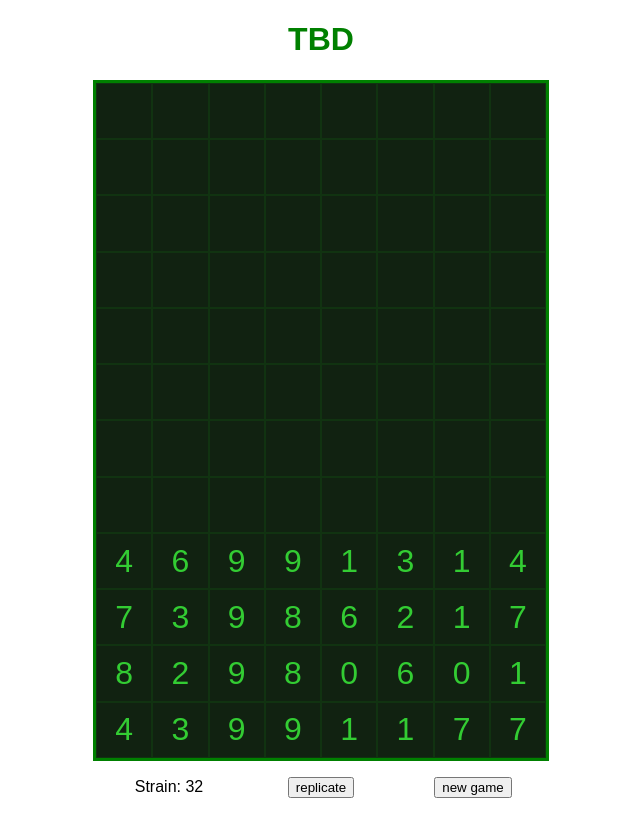
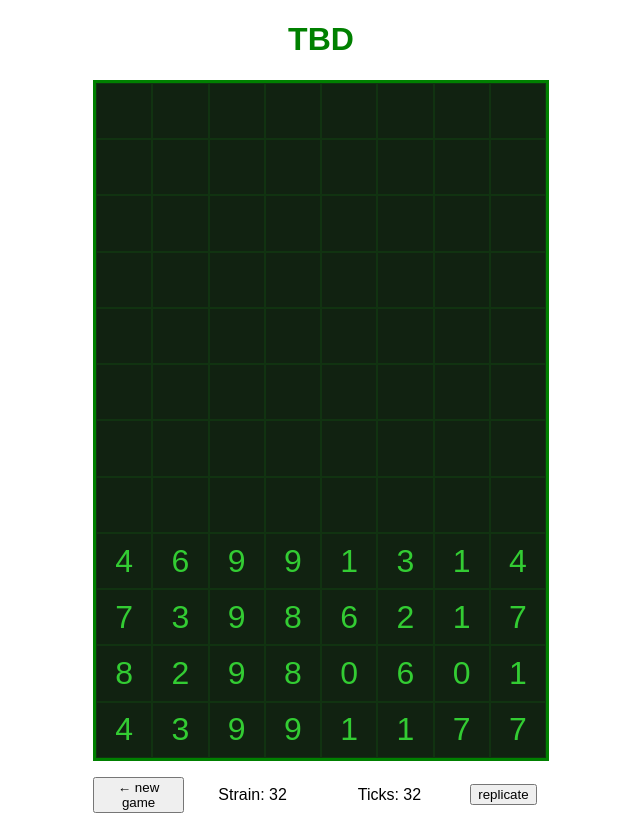
Before and after one commit to zetorama/r4iny-v1rus, a React (Create React App) app: page / in a window 1280 px wide. Shown: the whole page, without its empty margins (319-959 px from the left). Built offline with nearby package versions, Linux system fonts and the light colour scheme.

Commit message:
ticks concept

```diff
--- a/src/Board.js
+++ b/src/Board.js
@@ -35,10 +35,18 @@ export function Board({ w = SIZE_W, h = SIZE_H }) {
   const matrixMirrored = useMemo(() => reverseMatrix(board.matrix), [board.matrix])
   // const matrixMirrored = board.matrix
 
+  const hasntTicks = board.ticksLeft < 1
+
+  const clsName = [
+    'Board',
+    board.gameOver && 'is-over',
+    hasntTicks && 'is-frozen'
+  ].filter(Boolean).join(' ')
+
   return (
-    <div className="Board" style={cssVars}>
+    <div className={clsName} style={cssVars}>
 
-      <main className="Matrix">
+      <main className='Matrix'>
         {matrixMirrored.map(row => row.map((cell) => (
           <Cell
             key={cell.x + ':' + cell.y}
@@ -49,17 +57,26 @@ export function Board({ w = SIZE_W, h = SIZE_H }) {
         )))}
       </main>
 
-      <aside className="StatusBar">
-        <div className="StatusBar-info">
+      <aside className='StatusBar'>
+        <div className={['StatusBar-action', board.gameOver && 'is-blinking'].filter(Boolean).join(' ')}>
+          <button onClick={handleReset}>← new game</button>
+        </div>
+        <div className='StatusBar-info'>
           Strain: {board.strainLength}
         </div>
-        <div className="StatusBar-action">
-          <button onClick={handleReplicate}>replicate</button>
+        <div className={['StatusBar-info', !board.gameOver && hasntTicks && 'is-danger'].filter(Boolean).join(' ')}>
+          Ticks: {board.ticksLeft}
         </div>
-        <div className="StatusBar-action">
-          <button onClick={handleReset}>new game</button>
+        <div className={['StatusBar-action', !board.gameOver && hasntTicks && 'is-blinking'].filter(Boolean).join(' ')}>
+          <button onClick={handleReplicate} disabled={Boolean(board.gameOver)}>replicate</button>
         </div>
       </aside>
+
+      {board.gameOver && (
+        <div className='Message'>
+          {board.gameOver === 'win' ? 'You win' : 'Game over'}
+        </div>
+      )}
     </div>
   )
 }
--- a/src/Board.model.js
+++ b/src/Board.model.js
@@ -1,6 +1,9 @@
 export const INITIAL_ROWS = 4
 export const TARGET_SUM = 10
 export const ALPHABET = [0, 1, 2, 3, 4, 5, 6, 7, 8, 9]
+
+export const TICKS_COST_SWAP = 6
+export const TICKS_COST_ELIMINATE = 2
 
 // private
 const getRandomChar = () => ALPHABET[Math.floor(Math.random() * ALPHABET.length)]
@@ -86,6 +89,7 @@ export const getInitialBoard = ({ w, h, strainLength = w * INITIAL_ROWS }) => ({
   h,
   n: strainLength,
   strainLength,
+  ticksLeft: strainLength,
   matrix: generateMatrix(w, h, strainLength),
   nextX: w - 1,
   nextStep: -1,
@@ -109,13 +113,13 @@ export const reduceBoard = (board, { type, payload }) => {
       for (const value of strain) {
         // find empty row, which would be the next one after top-most value
         let y = board.h - 1
-        while (getValueAt(matrix, nextX, y) == null) {
+        while (y >= 0 && getValueAt(matrix, nextX, y) == null) {
           y--
         }
 
         if (++y === board.h) {
           // this is the end
-          return { ...board, gameOver: 'lose' }
+          return { ...board, matrix, gameOver: 'lose' }
         }
 
         matrix = setValueAt(matrix, nextX, y, value)
@@ -130,7 +134,16 @@ export const reduceBoard = (board, { type, payload }) => {
         }
       }
 
-      return { ...board, matrix, nextX, nextStep }
+      const strainLength = board.strainLength * 2
+
+      return {
+        ...board,
+        matrix,
+        strainLength,
+        ticksLeft: board.strainLength * 2,
+        nextX,
+        nextStep,
+      }
     }
 
     case 'select': {
@@ -153,6 +166,7 @@ export const reduceBoard = (board, { type, payload }) => {
           ...board,
           matrix: swapCells(matrix, target, selected),
           selected: null,
+          ticksLeft: board.ticksLeft - TICKS_COST_SWAP,
         }
       }
 
@@ -165,6 +179,7 @@ export const reduceBoard = (board, { type, payload }) => {
         selected: null,
         matrix: setValueAt(temp, target.x, target.y, null),
         strainLength,
+        ticksLeft: board.ticksLeft - TICKS_COST_ELIMINATE,
         gameOver: strainLength < 1 ? 'win' : board.gameOver,
       }
 
--- a/src/index.scss
+++ b/src/index.scss
@@ -30,6 +30,9 @@ code {
 }
 
 
+.Board {
+  position: relative;
+}
 
 .Matrix {
   width: 90vw;
@@ -43,6 +46,12 @@ code {
   color: #3c3;
 
   font-size: 2em;
+
+  .Board.is-over &,
+  .Board.is-frozen & {
+    pointer-events: none;
+    color: #272;
+  }
 }
 
 .Cell {
@@ -53,6 +62,7 @@ code {
   border: 1px solid #131;
 
   &::before {
+    // keep same height as width
     content: '';
     padding-bottom: 100%;
     display: inline-block;
@@ -72,7 +82,55 @@ code {
   align-items: center;
 }
 
-.StatusBar-info,
+.StatusBar-info {
+  flex: 1;
+
+  &.is-danger {
+    color: #a21;
+  }
+}
 .StatusBar-action {
-  flex: 1;
+  flex: .666;
+
+  position: relative;
+
+  &.is-blinking::before {
+    pointer-events: none;
+    content: '';
+    position: absolute;
+    left: 0;
+    right: 0;
+    top: 0;
+    bottom: 0;
+
+    outline: 3px solid #3c3;
+    animation: blink 2s infinite alternate cubic-bezier(0.445, 0.05, 0.55, 0.95);
+  }
 }
+
+@keyframes blink {
+  from {
+    opacity: 1;
+  }
+  to {
+    opacity: 0;
+  }
+}
+
+.Message {
+  position: absolute;
+  top: 45%;
+  left: 50%;
+  transform: translate(-50%, -50%);
+
+  padding: .2em .7em;
+
+  border: 3px solid #3c3;
+  background: rgba(22, 55, 22, .8);
+  color: #3c3;
+
+  font-size: 1.8em;
+  font-weight: normal;
+  text-transform: uppercase;
+  white-space: nowrap;
+}
```
